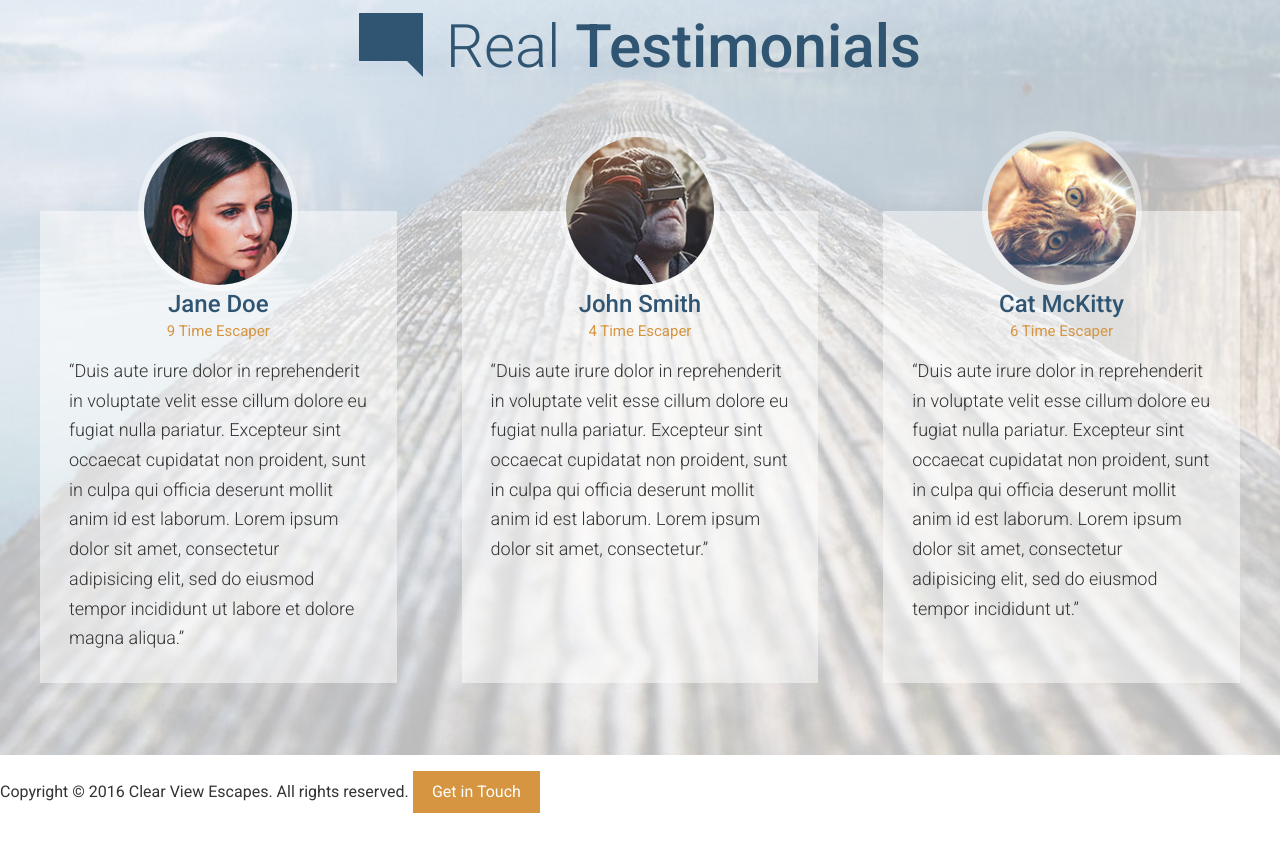
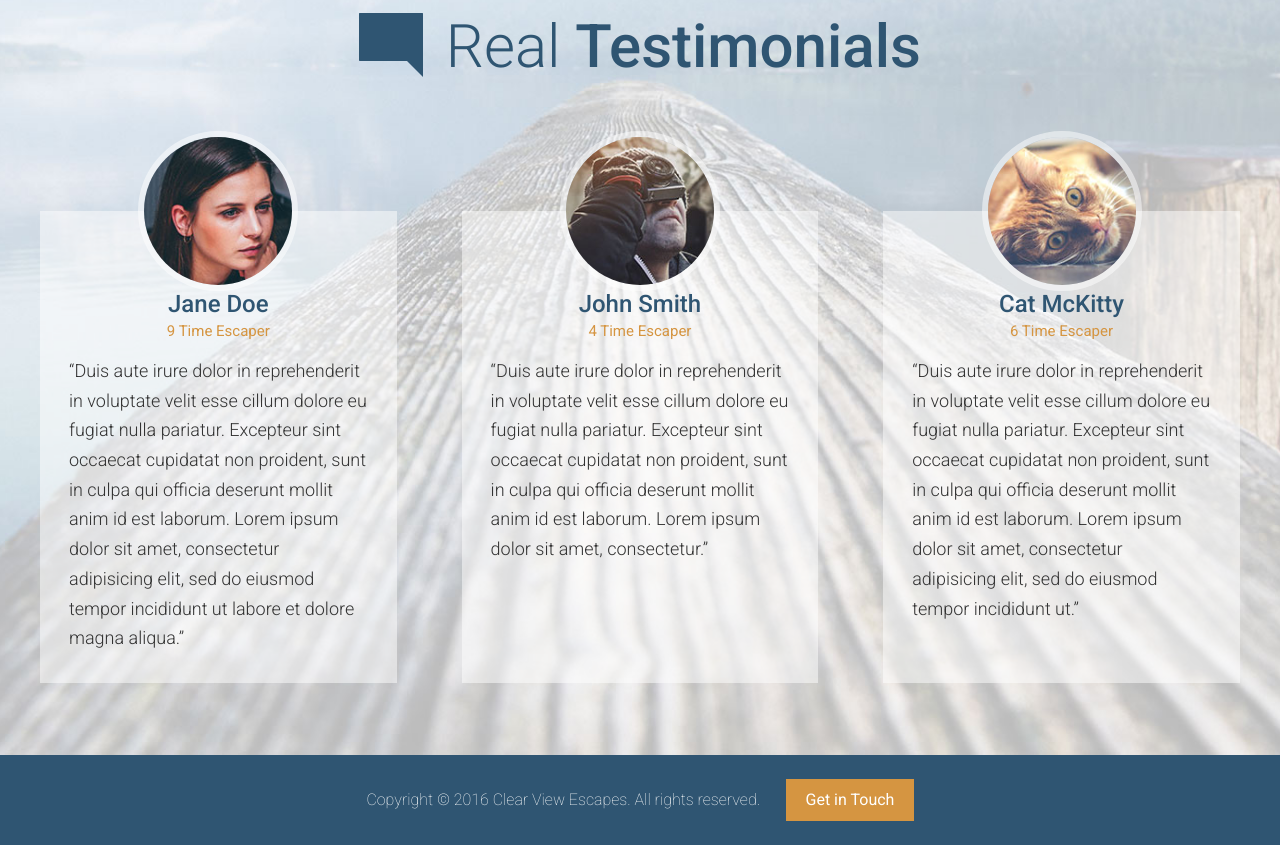
Before and after one commit to gcaliene/Gulp-Boilerplate, a website: page app/index.html in a window 1280 px wide. Shown: the part 3129-3974 px from the top of the page. Drawn offline with Linux system fonts and the light colour scheme.

Commit message:
finished styling the footer

```diff
--- /dev/null
+++ b/app/assets/styles/modules/_site-footer.css
@@ -0,0 +1,22 @@
+.site-footer {
+  background-color: $mainBlue;
+  color:#FFF;
+  padding: .5rem 0;
+
+  text-align: center;
+
+  &__text {
+    display: block;
+    margin-bottom: 1rem;
+    font-weight: 200;
+
+    @mixin atMedium {
+      display:inline;
+      margin-bottom: 0;
+      margin-right:1.4rem;
+
+    }
+  }
+
+
+}
--- a/app/assets/styles/styles.css
+++ b/app/assets/styles/styles.css
@@ -14,3 +14,4 @@
 @import "modules/_feature-item";
 @import "modules/_testimonial";
 @import "modules/_sprite.css";
+@import "modules/_site-footer";
--- a/app/index.html
+++ b/app/index.html
@@ -169,8 +169,13 @@
     </div>
   </div>
 
-  <footer>
-    <p>Copyright &copy; 2016 Clear View Escapes. All rights reserved. <a href="#" class="btn btn--orange">Get in Touch</a></p>
+  <footer class="site-footer">
+    <div class="wrapper wrapper--center">
+      <p>
+        <span class="site-footer__text">  Copyright &copy; 2016 Clear View Escapes. All rights reserved. </span>
+        <a href="#" class="btn btn--orange">Get in Touch</a>
+      </p>
+    </div>
   </footer>
 </body>
 </html>
--- a/app/temp/styles/styles.css
+++ b/app/temp/styles/styles.css
@@ -902,3 +902,24 @@ Instead edit gulp/templates.sprite*/
     height: 42px;
     background-position: 36.69752421959096% 45.792307692307695%;
   }
+.site-footer {
+  background-color: #2f5572;
+  color:#FFF;
+  padding: .5rem 0;
+
+  text-align: center;
+
+
+}
+.site-footer__text {
+    display: block;
+    margin-bottom: 1rem;
+    font-weight: 200;
+  }
+@media(min-width:800px){
+.site-footer__text {
+      display:inline;
+      margin-bottom: 0;
+      margin-right:1.4rem
+  }
+  }
```
